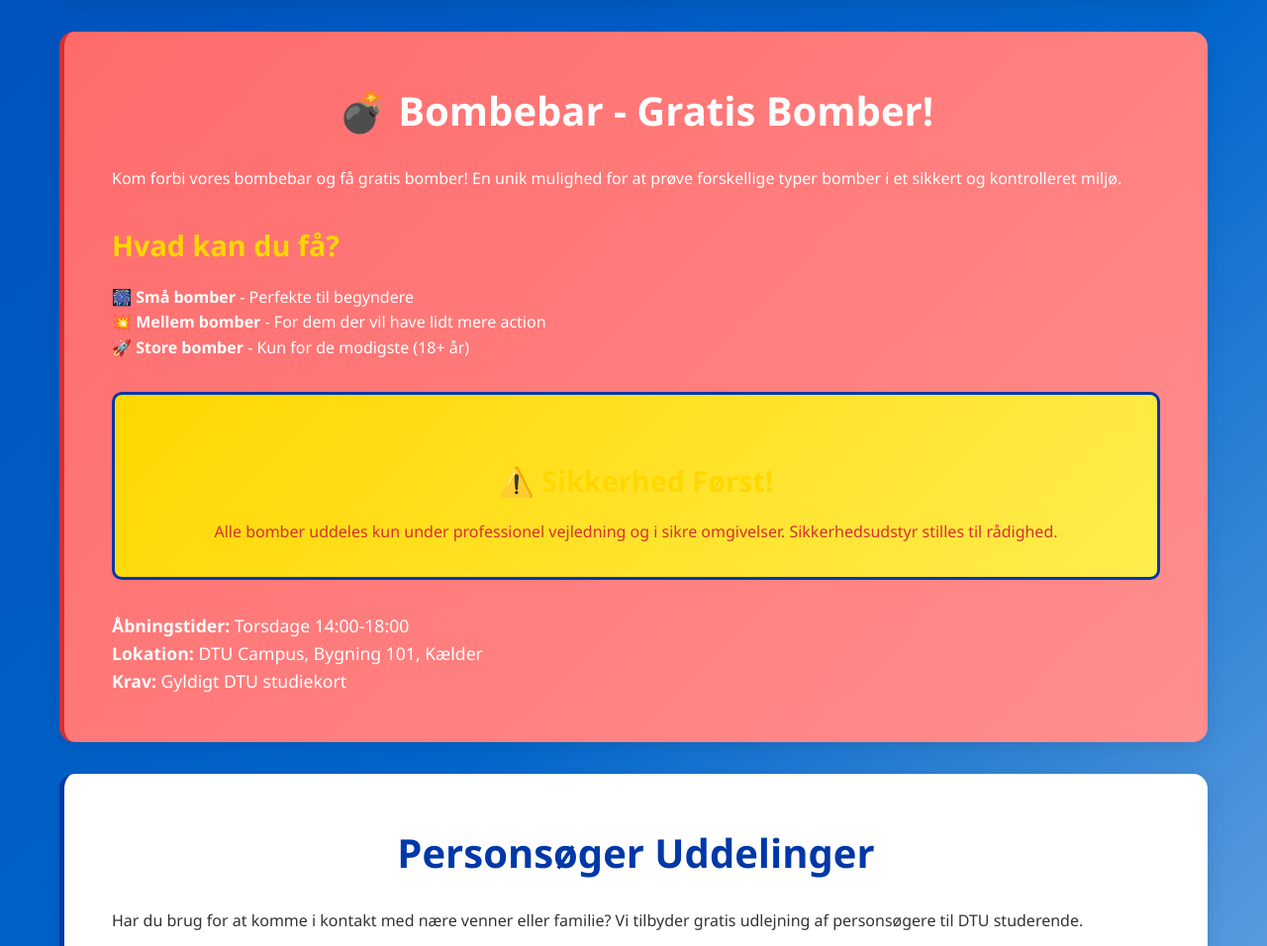
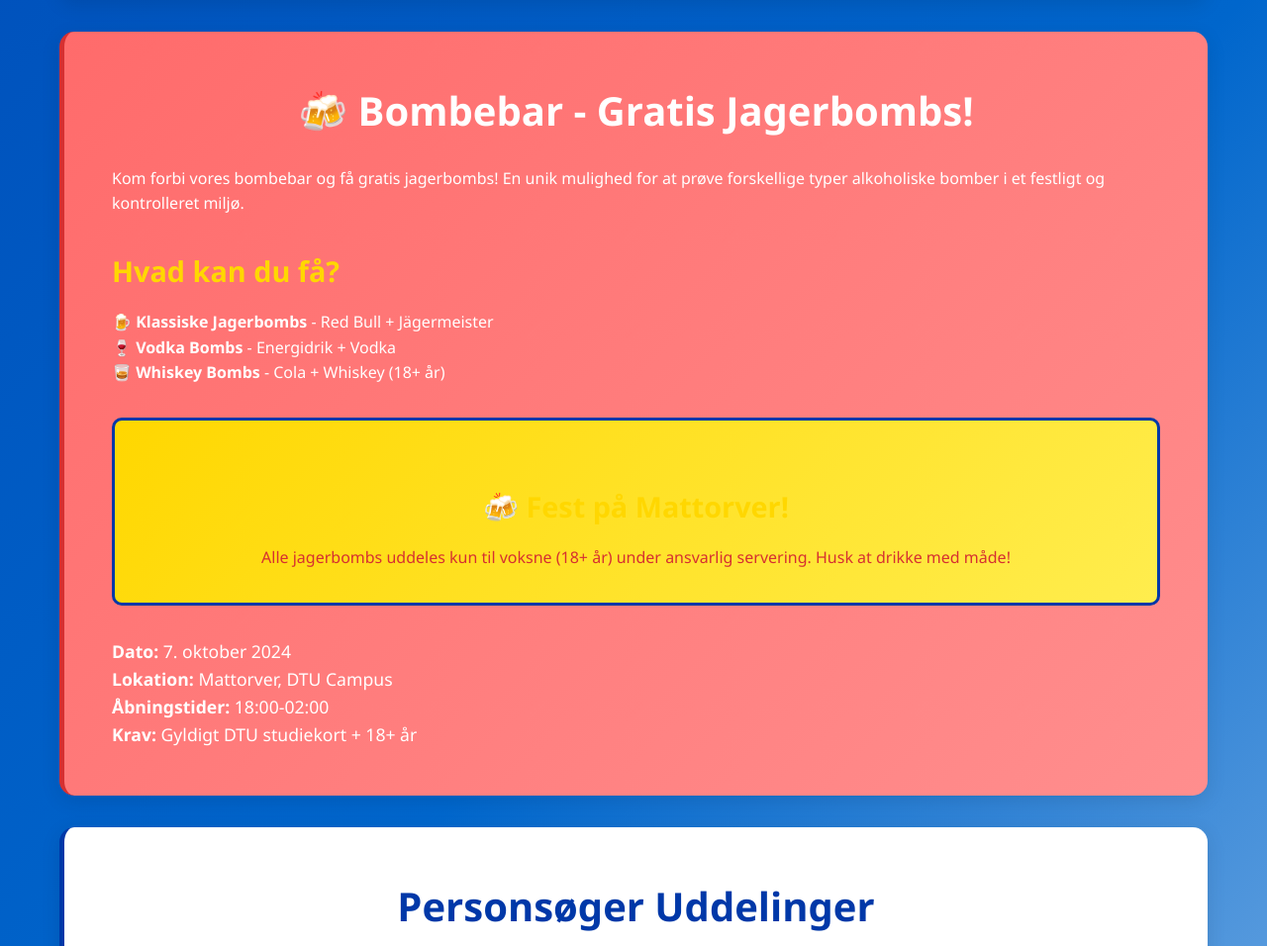
Before and after one commit to s235282/s235282.github.io, a plain HTML site: page dtushalom.html in a window 1280 px wide. Shown: the part 1700-2656 px from the top of the page at 99% size. Drawn offline with Linux system fonts and the light colour scheme.

Commit message:
Update Bombebar section for Jagerbombs event

```diff
--- a/dtushalom.html
+++ b/dtushalom.html
@@ -291,25 +291,26 @@
         </section>
 
         <section id="bombebar" class="section special-section">
-            <h2>💣 Bombebar - Gratis Bomber!</h2>
-            <p>Kom forbi vores bombebar og få gratis bomber! En unik mulighed for at prøve forskellige typer bomber i et sikkert og kontrolleret miljø.</p>
+            <h2>🍻 Bombebar - Gratis Jagerbombs!</h2>
+            <p>Kom forbi vores bombebar og få gratis jagerbombs! En unik mulighed for at prøve forskellige typer alkoholiske bomber i et festligt og kontrolleret miljø.</p>
 
             <h3>Hvad kan du få?</h3>
             <ul style="list-style: none; padding: 0;">
-                <li>🎆 <strong>Små bomber</strong> - Perfekte til begyndere</li>
-                <li>💥 <strong>Mellem bomber</strong> - For dem der vil have lidt mere action</li>
-                <li>🚀 <strong>Store bomber</strong> - Kun for de modigste (18+ år)</li>
+                <li>🍺 <strong>Klassiske Jagerbombs</strong> - Red Bull + Jägermeister</li>
+                <li>🍷 <strong>Vodka Bombs</strong> - Energidrik + Vodka</li>
+                <li>🥃 <strong>Whiskey Bombs</strong> - Cola + Whiskey (18+ år)</li>
             </ul>
 
             <div class="highlight-box" style="background: linear-gradient(135deg, #ffd700 0%, #ffed4e 100%); color: #d63031;">
-                <h3>⚠️ Sikkerhed Først!</h3>
-                <p>Alle bomber uddeles kun under professionel vejledning og i sikre omgivelser. Sikkerhedsudstyr stilles til rådighed.</p>
+                <h3>🍻 Fest på Mattorver!</h3>
+                <p>Alle jagerbombs uddeles kun til voksne (18+ år) under ansvarlig servering. Husk at drikke med måde!</p>
             </div>
 
             <p style="margin-top: 2rem; font-size: 1.1rem;">
-                <strong>Åbningstider:</strong> Torsdage 14:00-18:00<br>
-                <strong>Lokation:</strong> DTU Campus, Bygning 101, Kælder<br>
-                <strong>Krav:</strong> Gyldigt DTU studiekort
+                <strong>Dato:</strong> 7. oktober 2024<br>
+                <strong>Lokation:</strong> Mattorver, DTU Campus<br>
+                <strong>Åbningstider:</strong> 18:00-02:00<br>
+                <strong>Krav:</strong> Gyldigt DTU studiekort + 18+ år
             </p>
         </section>
 
```
